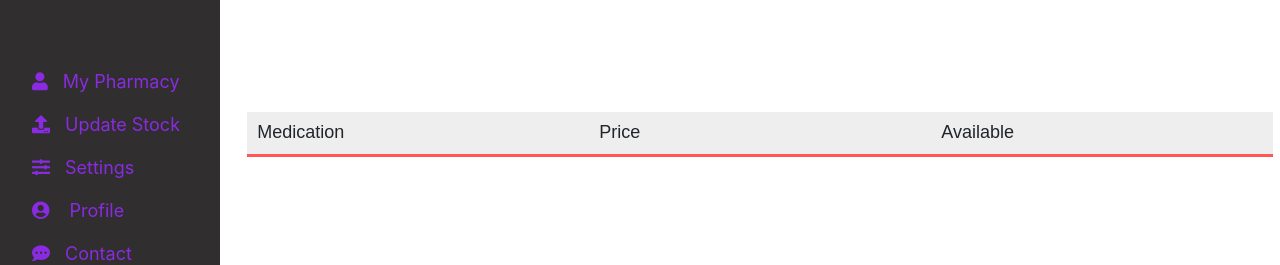
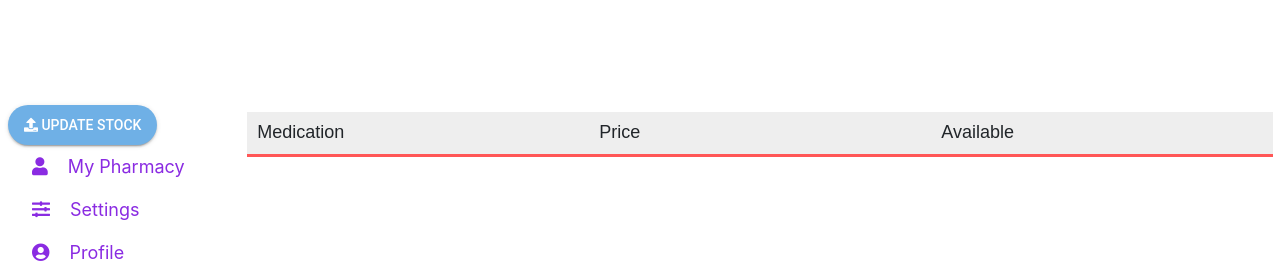
Before and after one commit to Bandoh/PharmacyPrototype_Web, a website: page html/home.html in a window 1280 px wide. Shown: the top 265 px of the page. Drawn offline with Linux system fonts and the light colour scheme; no server answers.

Commit message:
tactile update stock button

```diff
--- a/css/customCss/sidebar.css
+++ b/css/customCss/sidebar.css
@@ -5,7 +5,7 @@
     z-index: 1;
     top: 0;
     left: 0;
-    background-color:rgb(48, 46, 46);
+    margin-top: 45px;
     overflow-x: hidden;
     transition: 0.5s;
     padding-top: 60px;
@@ -33,3 +33,100 @@
 .holder{
     margin-left: 220px;
 }
+
+
+.raised-btn {
+    position: relative;
+    display: inline-block;
+    box-sizing: border-box;
+    margin: 0 8px;
+    border: none;
+    border-radius: 20px;
+    padding: 0 16px;
+    min-width: 64px;
+    height: 40px;
+    vertical-align: middle;
+    text-align: center;
+    text-overflow: ellipsis;
+    text-transform: uppercase;
+    color: #fff;
+    background-color: #6fb0e6;
+    box-shadow: 0px 3px 1px -2px rgba(0, 0, 0, 0.2), 0px 2px 2px 0px rgba(0, 0, 0, 0.14), 0px 1px 5px 0px rgba(0, 0, 0, 0.12);
+    font-family: "Roboto", "Segoe UI", BlinkMacSystemFont, system-ui, -apple-system;
+    font-size: 14px;
+    font-weight: 500;
+    line-height: 36px;
+    overflow: hidden;
+    outline: none;
+    cursor: pointer;
+    transition: box-shadow 0.2s;
+  }
+
+  .raised-btn:hover,
+  .raised-btn:focus {
+    box-shadow: 0px 2px 4px -1px rgba(0, 0, 0, 0.2), 0px 4px 5px 0px rgba(0, 0, 0, 0.14), 0px 1px 10px 0px rgba(0, 0, 0, 0.12);
+  }
+
+  .raised-btn:active {
+    box-shadow: 0px 5px 5px -3px rgba(0, 0, 0, 0.2), 0px 8px 10px 1px rgba(0, 0, 0, 0.14), 0px 3px 14px 2px rgba(0, 0, 0, 0.12);
+  }
+
+  .raised-btn:disabled {
+    color: rgba(0, 0, 0, 0.38);
+    background-color: rgba(0, 0, 0, 0.12);
+    box-shadow: none;
+    cursor: initial;
+  }
+
+  .raised-btn::before {
+    content: "";
+    position: absolute;
+    left: 0;
+    right: 0;
+    top: 0;
+    bottom: 0;
+    background-color: currentColor;
+    opacity: 0;
+    transition: opacity 0.2s;
+  }
+
+  .raised-btn:hover::before {
+    opacity: 0.12;
+  }
+
+  .raised-btn:focus::before {
+    opacity: 0.2;
+  }
+
+  .raised-btn:active::before {
+    opacity: 0.32;
+  }
+
+  .raised-btn:disabled::before {
+    opacity: 0;
+  }
+
+  .raised-btn::after {
+    content: "";
+    position: absolute;
+    left: 50%;
+    top: 18px;
+    border-radius: 50%;
+    padding: 50%;
+    width: 32px;
+    height: 32px;
+    background-color: currentColor;
+    opacity: 0;
+    transform: translate(-50%, -50%) scale(1) ;
+    transition: opacity 1s, transform 0.5s;
+  }
+
+  .raised-btn:active::after {
+    opacity: 0.4;
+    transform: translate(-50%, -50%) scale(0);
+    transition: transform 0s;
+  }
+
+  .raised-btn:disabled::after {
+    opacity: 0;
+  }
--- a/html/home.html
+++ b/html/home.html
@@ -5,7 +5,7 @@
     <!--Meta tags-->
     <meta charset="UTF-8">
     <meta name="viewport" content="width=device-width, initial-scale=1.0">
-    <meta http-equiv="X-UA-Compatible" content="ie=edge">
+    <meta http2-equiv="X-UA-Compatible" content="ie=edge">
 
 
     <!--Style Sheet-->
@@ -31,15 +31,26 @@
     <div id="container" class="holder">
         <div>
             <div id="mySidenav" class="sidenav">
-                <a href="#" onclick="myPharmacyPage()"><i class="fa fa-user"></i>My Pharmacy</a>
-                <a href="#" onclick="stockPage()">
-                    <i class="fa fa-upload"></i>Update Stock</a>
+                <button id="updateStockBtn" class="raised-btn" href="#" onclick="stockPage()">
+                    <i class="fa fa-upload"></i>
+                    Update Stock
+                </button>
+                <a href="#" onclick="myPharmacyPage()">
+                    <i class="fa fa-user"></i>
+                    My Pharmacy
+                </a>
                 <a href="#" onclick="settingsPage()">
-                    <i class="fa fa-sliders-h"></i>Settings</a>
+                    <i class="fa fa-sliders-h"></i>
+                    Settings
+                </a>
                 <a href="#" onclick="profilePage()">
-                    <i class="fa fa-user-circle"></i> Profile</a>
+                    <i class="fa fa-user-circle"></i>
+                    Profile
+                </a>
                 <a href="#" onclick="contactPage()">
-                    <i class="fa fa-comment-dots"></i>Contact</a>
+                    <i class="fa fa-comment-dots"></i>
+                    Contact
+                </a>
             </div>
         </div>
         <!--Page Content will go under here-->
@@ -74,7 +85,7 @@
                             <div id="multipleInput" style="visibility: hidden;">
                                 <small>Multiple Medication Input mode</small>
 
-                                    <button class="btn" id="newRow" style="display: block">Add Row</button>
+                                    <button class="btn" id="newRow" style="display: block" onclick="newRow()">Add Row</button>
                                     <form action="#" id="newMedication" role="form" method="POST">
                                         <div class="row">
                                             <div class="form-group" id="rowGroup">
--- a/js/customJs/home.js
+++ b/js/customJs/home.js
@@ -1,5 +1,6 @@
 //Variables
 let addStock = document.getElementById("products");
+
 
 // Functions for tab Navigation
 function contactPage() {
@@ -22,27 +23,14 @@ function stockPage() {
 
     let addProdDiv = document.getElementById("addProducts");
     let pageText = document.getElementById("pageText");
-    let newRowBtn = document.getElementById("newRow");
+
+    hideAddStock();
 
     addProdDiv.style.position = "relative";
     addProdDiv.style.visibility = "visible";
     pageText.style.width = "40%";
     document.getElementById("singleInput").style.visibility = "visible";
     document.getElementById("updateMode").value = "snglMd";
-
-
-    newRow(newRowBtn);
-
-    /*var contactpage = document.getElementById('contact');
-    var settingspage = document.getElementById('settings');
-    var stockpage = document.getElementById('stock');
-    var mypharmacypage = document.getElementById('mypharmacy');
-    var profilepage = document.getElementById('profile');
-    profilepage.style.display = 'none';
-    mypharmacypage.style.display = 'none';
-    contactpage.style.display = 'none';
-    stockpage.style.display = 'block';
-    settingspage.style.display = 'none';*/
 }
 
 function settingsPage() {
@@ -94,7 +82,7 @@ function profilePage() {
     hideAddStock();
 }
 
-function hideAddStock(){
+function hideAddStock() {
     document.getElementById("addProducts").style.visibility = "hidden";
     document.getElementById("addProducts").style.position = "absolute";
     document.getElementById("pageText").style.width = "100%";
@@ -102,38 +90,37 @@ function hideAddStock(){
     document.getElementById("singleInput").style.visibility = "hidden";
 }
 
-function newRow(btn){
+function newRow() {
 
 
-    btn.addEventListener('click', function(){
+    console.log("Row Added");
+    // Variables
     let rowGroup = document.getElementById("rowGroup");
     let medicationDiv = document.createElement("div");
     let priceDiv = document.createElement("div");
     let medicationInput = document.createElement("input");
     let priceInput = document.createElement("input")
 
+    // Attributes
     medicationDiv.setAttribute("class", "col-xs-12 col-lg-8");
     medicationDiv.setAttribute("id", "products");
     priceDiv.setAttribute("class", "col-xs-12 col-lg-4");
-    priceDiv.setAttribute("id","products");
+    priceDiv.setAttribute("id", "products");
 
-    medicationInput.setAttribute("class","form-control");
-    medicationInput.setAttribute("id","medication");
-    medicationInput.setAttribute("type","text");
-    medicationInput.setAttribute("placeholder","Medication");
+    medicationInput.setAttribute("class", "form-control");
+    medicationInput.setAttribute("id", "medication");
+    medicationInput.setAttribute("type", "text");
+    medicationInput.setAttribute("placeholder", "Medication");
 
-    priceInput.setAttribute("class","form-control");
-    priceInput.setAttribute("type","text");
-    priceInput.setAttribute("placeholder","Ghs....");
+    priceInput.setAttribute("class", "form-control");
+    priceInput.setAttribute("type", "text");
+    priceInput.setAttribute("placeholder", "Ghs....");
 
+    //Nest inputs in the divs
     medicationDiv.appendChild(medicationInput);
     priceDiv.appendChild(priceInput);
-
-        rowGroup.appendChild(medicationDiv);
-        rowGroup.appendChild(priceDiv);
-        console.log("added")
-
-    });
-
+    //create the field
+    rowGroup.appendChild(medicationDiv);
+    rowGroup.appendChild(priceDiv);
 
 }
```
Also changed, not shown: js/firebaseJs/addStock.js (+6 -7 lines), js/firebaseJs/myPharmacy.js (+13 -23 lines).
